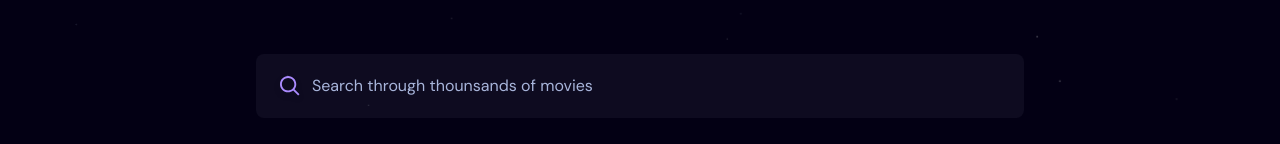
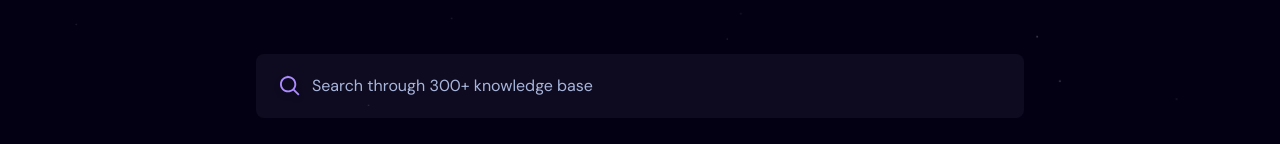
Before and after one commit to MrOLU24/movieApp, a React (Vite) app: page / in a window 1280 px wide. Shown: the part 694-838 px from the top of the page. Built offline with nearby package versions, Linux system fonts and the light colour scheme.

Commit message:
done with the search movies

```diff
--- a/src/App.jsx
+++ b/src/App.jsx
@@ -1,24 +1,23 @@
 import React from "react";
+import { useState } from "react";
 import Search from "./Components/Search";
-import { useState } from "react";
-function App() {
-  const [searchValue, setSearchValue] = useState("");
+const App = () => {
+  const [searchValue, setsearchValue] = useState("");
   return (
     <main>
       <div className="pattern" />
       <div className="wrapper">
         <header>
-          <img src="./hero.png" alt="hero banner" />
+          <img src="./hero.png" alt="" />
           <h1>
             Find <span className="text-gradient">Movies</span> You’ll Love
             Without the Hassle
           </h1>
-          <Search searchValue={searchValue} setSearchValue={setSearchValue}/>
+          <Search searchValue={searchValue} setsearchValue={setsearchValue} />
           <h1 className="text-white">{searchValue}</h1>
         </header>
       </div>
     </main>
   );
-}
-
+};
 export default App;
--- a/src/Components/Search.jsx
+++ b/src/Components/Search.jsx
@@ -1,18 +1,19 @@
 import React from "react";
 
-const Search = ({searchValue, setSearchValue}) => {
+const Search = ({ searchValue, setsearchValue }) => {
   return (
     <div className="search">
       <div>
-        <img src="./search.svg" alt="search" />
+        <img src="./search.svg" alt="" />
         <input
-          placeholder="Search through thounsands of movies"
+          placeholder="Search through 300+ knowledge base"
           value={searchValue}
-          onChange={(e) => setSearchValue(e.target.value)}
+          onChange={(e) => setsearchValue(e.target.value)}
           type="text"
         />
       </div>
     </div>
   );
 };
+
 export default Search;
```
